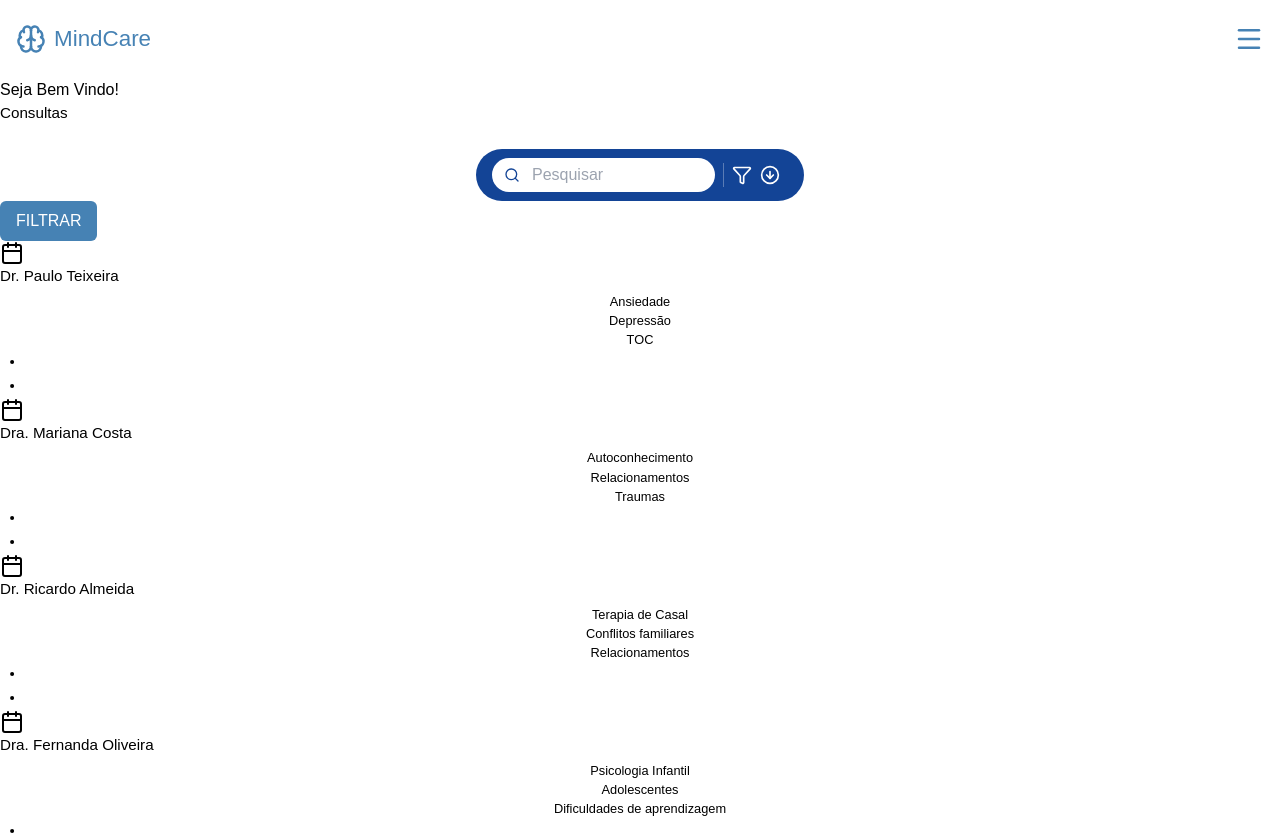
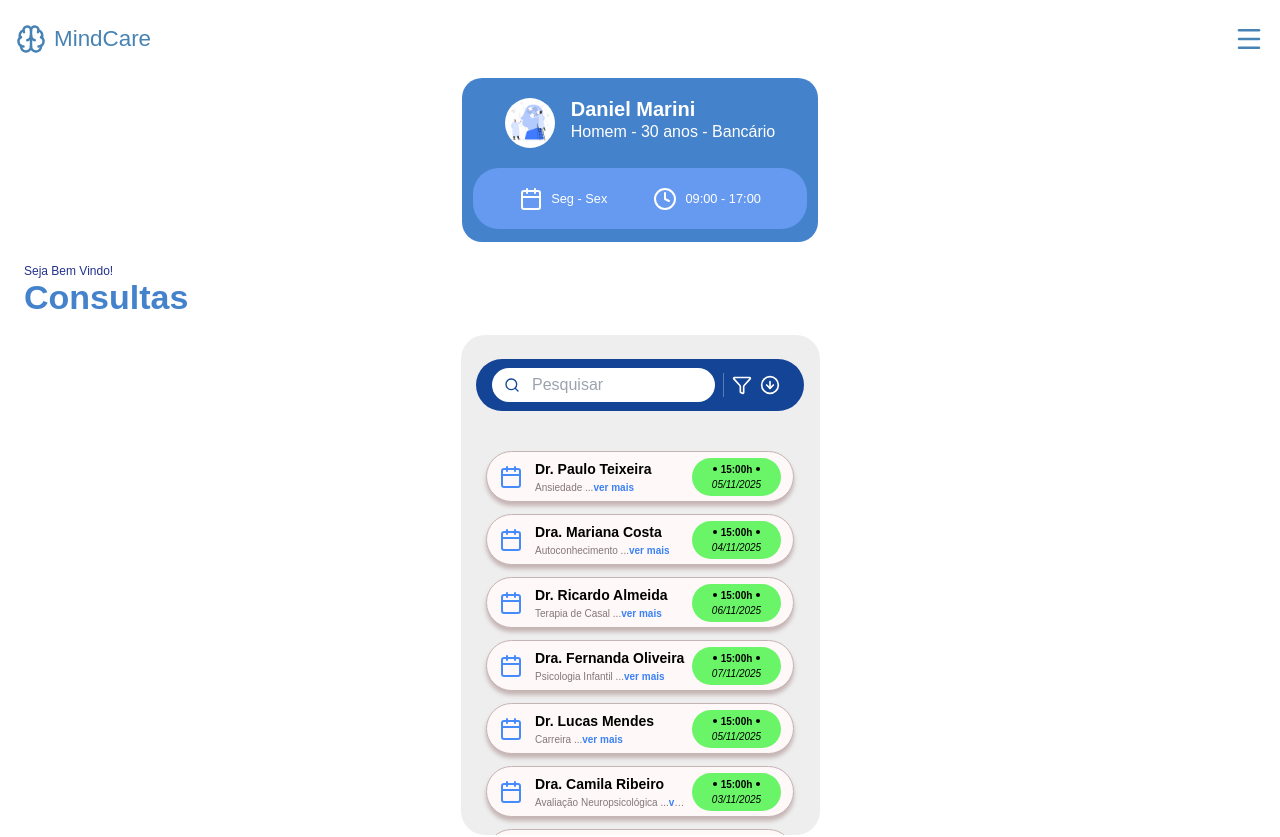
Before and after one commit to ProjetoBlocoADS/MindCareApp, a React (Vite) app in the folder app/: page /home-paciente in a window 1280 px wide. Shown: the top 837 px of the page. Built offline with nearby package versions, Linux system fonts and the light colour scheme.

Commit message:
estilização da pagina homePaciente

```diff
--- a/app/public/psicologos.json
+++ b/app/public/psicologos.json
@@ -6,7 +6,8 @@
     "especialidade": ["Ansiedade", "Depressão", "TOC"],
     "genero": "masc",
     "valorSessao": 180,
-    "disponibilidade": ["Tarde"]
+    "data": "05/11/2025",
+    "horario": "15:00h"
   },
   {
     "id": 2,
@@ -15,7 +16,8 @@
     "especialidade": ["Autoconhecimento", "Relacionamentos", "Traumas"],
     "genero": "fem",
     "valorSessao": 220,
-    "disponibilidade": ["Manhã", "Tarde"]
+    "data": "04/11/2025",
+    "horario": "15:00h"
   },
   {
     "id": 3,
@@ -24,7 +26,8 @@
     "especialidade": ["Terapia de Casal", "Conflitos familiares", "Relacionamentos"],
     "genero": "masc",
     "valorSessao": 250,
-    "disponibilidade": ["Tarde", "Noite"]
+    "data": "06/11/2025",
+    "horario": "15:00h"
   },
   {
     "id": 4,
@@ -33,7 +36,8 @@
     "especialidade": ["Psicologia Infantil", "Adolescentes", "Dificuldades de aprendizagem"],
     "genero": "fem",
     "valorSessao": 170,
-    "disponibilidade": ["Manhã"]
+    "data": "07/11/2025",
+    "horario": "15:00h"
   },
   {
     "id": 5,
@@ -42,7 +46,8 @@
     "especialidade": ["Carreira", "Síndrome de Burnout", "Liderança"],
     "genero": "masc",
     "valorSessao": 200,
-    "disponibilidade": ["Tarde", "Noite"]
+    "data": "05/11/2025",
+    "horario": "15:00h"
   },
   {
     "id": 6,
@@ -51,7 +56,8 @@
     "especialidade": ["Avaliação Neuropsicológica", "TDAH", "Reabilitação Cognitiva"],
     "genero": "fem",
     "valorSessao": 280,
-    "disponibilidade": ["Manhã"]
+    "data": "03/11/2025",
+    "horario": "15:00h"
   },
   {
     "id": 7,
@@ -60,7 +66,8 @@
     "especialidade": ["Autoconhecimento", "Sentido da vida", "Ansiedade"],
     "genero": "masc",
     "valorSessao": 160,
-    "disponibilidade": ["Tarde"]
+    "data": "06/11/2025",
+    "horario": "15:00h"
   },
   {
     "id": 8,
@@ -69,7 +76,8 @@
     "especialidade": ["Transtorno de Personalidade Borderline", "Desregulação Emocional", "Autolesão"],
     "genero": "fem",
     "valorSessao": 210,
-    "disponibilidade": ["Tarde", "Noite"]
+    "data": "04/11/2025",
+    "horario": "15:00h"
   },
   {
     "id": 9,
@@ -78,7 +86,8 @@
     "especialidade": ["Autoconhecimento", "Questões LGBTQIA+", "Ansiedade"],
     "genero": "outro",
     "valorSessao": 190,
-    "disponibilidade": ["Manhã", "Noite"]
+    "data": "07/11/2025",
+    "horario": "15:00h"
   },
   {
     "id": 10,
@@ -87,7 +96,8 @@
     "especialidade": ["Depressão", "Fobias", "Compulsões"],
     "genero": "fem",
     "valorSessao": 175,
-    "disponibilidade": ["Manhã", "Tarde"]
+    "data": "03/11/2025",
+    "horario": "15:00h"
   },
   {
     "id": 11,
@@ -96,7 +106,8 @@
     "especialidade": ["Luto", "Relacionamentos", "Traumas de infância"],
     "genero": "masc",
     "valorSessao": 230,
-    "disponibilidade": ["Noite"]
+    "data": "08/11/2025",
+    "horario": "15:00h"
   },
   {
     "id": 12,
@@ -105,6 +116,7 @@
     "especialidade": ["Carreira", "Ansiedade", "Autoestima"],
     "genero": "fem",
     "valorSessao": 150,
-    "disponibilidade": ["Manhã", "Tarde", "Noite"]
+    "data": "05/11/2025",
+    "horario": "15:00h"
   }
 ]
--- a/app/src/pages/homePaciente/HomePaciente.jsx
+++ b/app/src/pages/homePaciente/HomePaciente.jsx
@@ -1,13 +1,19 @@
 import ListaPsicologos from "./components/ListaPsicologos"
-import styles from "./HomePaciente.module.css"
+import CardUser from "../homePsicologo/componentes/CardUser"
+import ilustraHome from "../../assets/home/ilustraHome.png";
 
 
 export default function HomePaciente() {
     return(
-        <div className={styles.container}>
-        <div>
-        <h4>Seja Bem Vindo!</h4>
-        <h2>
+        <div  className="flex flex-col">
+           <CardUser
+                  avatar={ilustraHome}
+                  nome="Daniel Marini"
+                  profissao="Homem - 30 anos - Bancário"
+                />
+         <div className="ml-6 mt-5">
+        <h4 className="text-[12px] text-[#22318E]">Seja Bem Vindo!</h4>
+        <h2 className="text-[34px] text-[#4483CC] font-semibold relative -top-2">
           Consultas
         </h2>
       </div>
--- a/app/src/pages/homePaciente/components/ListaPsicologos.jsx
+++ b/app/src/pages/homePaciente/components/ListaPsicologos.jsx
@@ -1,17 +1,16 @@
 import { useState } from "react";
 import { useContext } from "react";
 import PsicoContext from "../../../context/PsicoContext";
-import { Calendar,Dot } from "lucide-react";
+import { Calendar } from "lucide-react";
 import SearchBar from "../../homePsicologo/componentes/SearchBar";
-import styles from "../listaPsicologos.module.css"
 import ModalFiltros from "./ModalFiltros";
-import BotaoFiltrar from "../../../componentes/btn/BotaoFiltrar"
-export default function ListaPsicologos(){
-    const {profissionais, error, isLoading} = useContext(PsicoContext)
+import BotaoFiltrar from "../../../componentes/btn/BotaoFiltrar";
+
+export default function ListaPsicologos() {
+  const { profissionais, error, isLoading } = useContext(PsicoContext);
   const [inputValue, setInputValue] = useState("");
-    const [isOpen, setIsOpen] = useState(false)
-
-
+  const [isOpen, setIsOpen] = useState(false);
+  const [especialidadeModal, setEspecialidadeModal] = useState(null);
 
   const handleInputChange = (value) => {
     setInputValue(value);
@@ -24,45 +23,94 @@ const handleModal = (callback) => {
       setIsOpen(callback);
     }
   };
-
+  const handleEspecialidade = (e, psico) => {
+    e.stopPropagation();
+    setEspecialidadeModal(psico);
+  };
 
   //logica para filtrar profissionais na barra de pesquisa
-    const matchedProfessionals = profissionais.filter((prof) =>
+  const matchedProfessionals = profissionais.filter(
+    (prof) =>
       prof.nome.toLowerCase().includes(inputValue.toLowerCase()) ||
-        prof.especialidade.join(" ").toLowerCase().includes(inputValue.toLowerCase())
+      prof.especialidade
+        .join(" ")
+        .toLowerCase()
+        .includes(inputValue.toLowerCase())
   );
 
   if (error) {
-    return <div>Erro ao buscar os Psicologos(as)</div>;
+    return <div>Erro ao buscar os Psicologos(as)...</div>;
   }
 
   if (isLoading) {
     return <div>Carregando a lista de psicologos(as)...</div>;
   }
 
-    return(
-        <div className={styles.containerLista}>
-            <SearchBar onChangeValue={handleInputChange} value={inputValue} placeholder={"Pesquisar"}/>
-            <BotaoFiltrar openModal={handleModal}/>
-            {isOpen && (<ModalFiltros/>)}
-            {matchedProfessionals.map((psico)=>(
-                <div key={psico.nome}>
-                    <Calendar/>
-                    <div className={styles.profile}>
-                         <h2 className={styles.profileName}>{psico.nome}</h2>
-                         {psico.especialidade && psico.especialidade.length > 0 &&(
-                                psico.especialidade.map((especialidade)=>(
-                                     <p  key={especialidade} className={styles.profileName}>{especialidade}</p>
-                                ))
+  return (
+    //  <BotaoFiltrar openModal={handleModal}/>
+    <div
+      onClick={() => {
+        setEspecialidadeModal(false);
+      }}
+      className="w-full max-w-[359px] h-[500px] bg-[#EEEEEE] rounded-[24px] mx-auto mb-10 flex flex-col gap-4"
+    >
+      <SearchBar
+        onChangeValue={handleInputChange}
+        value={inputValue}
+        placeholder={"Pesquisar"}
+      />
+      {isOpen && <ModalFiltros />}
+
+      <div
+        className="flex flex-col gap-3 mx-auto items-center mt-3 overflow-y-auto flex-1 p-3   [scrollbar-width:thin] [scrollbar-color:#999_#EEEEEE]
+                [&::-webkit-scrollbar]:w-2
+                [&::-webkit-scrollbar-track]:bg-[#EEEEEE]
+                [&::-webkit-scrollbar-thumb]:bg-[#bdbdbd] [&::-webkit-scrollbar-thumb]:rounded-full"
+      >
+        {matchedProfessionals.map((psico) => (
+          <div
+            key={psico.nome}
+            className="min-w-[308px] min-h-[51px] bg-[#FFF8F8] rounded-[26px] flex items-center shadow-[0_4px_4px_0_#C5B4B4] px-3 border border-[#C5B4B4] cursor-pointer "
+          >
+            <Calendar color="#468BFC" />
+            <div className="flex flex-col items-start ml-2 flex-1 p-1">
+              <h4 className="text-[14px] font-semibold">{psico.nome}</h4>
+              <div className="text-[12px]">
+                <p className="truncate w-[150px] text-start text-[10px] text-[#837878]">
+                  {psico.especialidade.length > 1 ? (
+                    <>
+                      {psico.especialidade[0]} ...
+                      <span
+                        onClick={(e) => handleEspecialidade(e, psico)}
+                        className="text-blue-500 font-bold"
+                      >
+                        ver mais
+                      </span>
+                    </>
+                  ) : (
+                    psico.especialidade[0]
                   )}
-
+                </p>
+                {especialidadeModal?.id === psico.id && (
+                  <div className="bg-blue-500 w-full p-2 mt-2 rounded">
+                    <p>aqui vai as especialidades por completo</p>
                   </div>
-                    <div className={styles.dataHora}>
-                        <div className={styles.data}><Dot/>{psico.data}<Dot/></div>
-                        <p className={styles.horario}>{psico.horario}</p>
+                )}
+              </div>
+            </div>
+            <div className="  flex flex-col justify-center bg-[#6AF568] rounded-[26px] w-[89px] p-1 ">
+              <div className="flex items-center justify-center  ">
+                <span className="w-1 h-1 bg-black rounded-full inline-block"></span>
+                <p className="text-[10px] text-black font-bold px-1">
+                  {psico.horario}
+                </p>
+                <span className="w-1 h-1 bg-black rounded-full inline-block"></span>
+              </div>
+              <p className="text-[10px] text-black italic  ">{psico.data}</p>
             </div>
           </div>
         ))}
       </div>
-    )
+    </div>
+  );
 }
```
Lines whose indentation alone changed are shown as unchanged.
